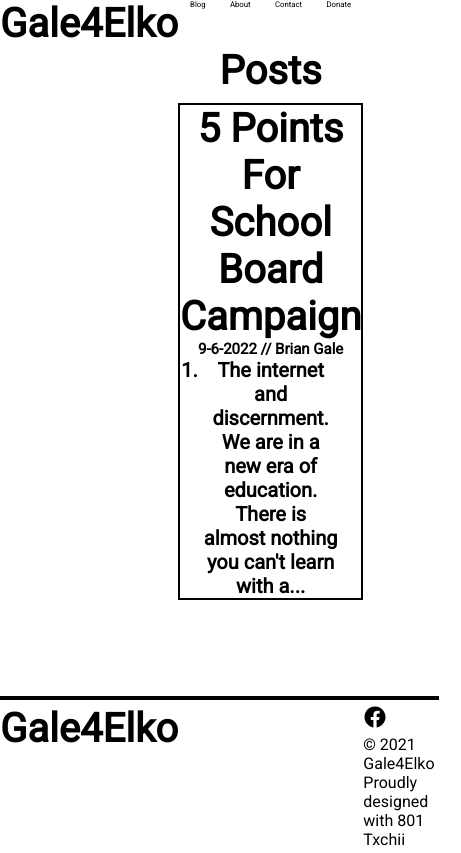
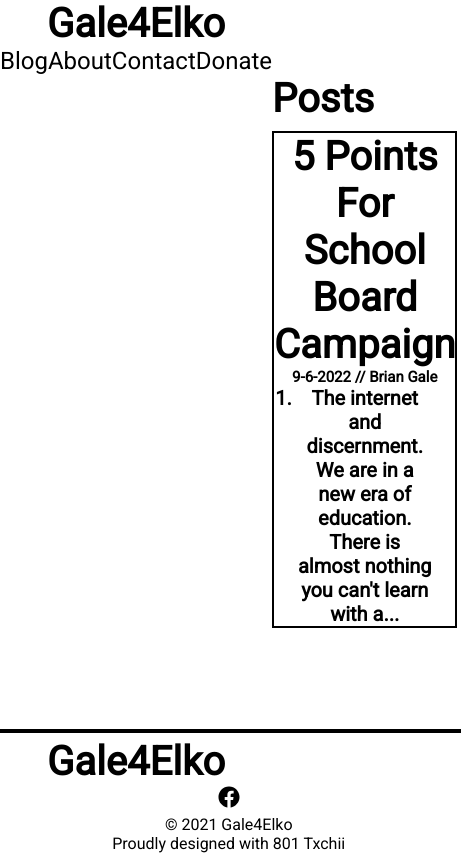
Before and after one commit to fiddyg/gale4elko, a plain HTML site: page blog/index.html in a window 390 px wide. Shown: the whole page, 461 px wide, since content can reach past the window. Drawn offline with nearby package versions, Linux system fonts and the light colour scheme.

Commit message:
change mobile

```diff
--- a/blog/blogposts/5-points-for-school-board-campaign/style.css
+++ b/blog/blogposts/5-points-for-school-board-campaign/style.css
@@ -118,3 +118,43 @@ hr {
 .social {
     margin-bottom: 5%;
 }
+
+@media screen and (max-width: 1000px) {
+    body {
+        grid-template-columns: 1fr;
+    }
+
+    .logo {
+        display: hidden;
+        text-align: center;
+    }
+
+    nav {
+        grid-column: 1 / 2;
+    }
+
+    nav a {
+        font-size: 1.5rem;
+    }
+
+    .blank {
+        display: hidden;
+    }
+
+    .blogpost {
+        grid-column: 1 / 4;
+        margin: 0 auto;
+        width: 80%;
+    }
+
+    .social {
+        grid-column: 1 / 4;
+        text-align: center;
+        margin: 0 auto;
+        width: 75%;
+    }
+
+    .social h2 {
+        grid-column: 1 / 2;
+    }
+}
--- a/blog/style.css
+++ b/blog/style.css
@@ -83,7 +83,7 @@ a:hover::before {
     grid-column: 2 / 3
 }
 
-.blog h1 {
+.blogpost h1 {
     text-align: center;
 }
 
@@ -117,3 +117,44 @@ hr {
 .social {
     margin-bottom: 5%;
 }
+
+@media screen and (max-width: 1000px) {
+    body {
+        grid-template-columns: 1fr;
+    }
+
+    .logo {
+        display: hidden;
+        text-align: center;
+    }
+
+    nav {
+        grid-column: 1 / 2;
+    }
+
+    nav a {
+        font-size: 1.5rem;
+    }
+
+    .blank {
+        display: hidden;
+    }
+
+    .blogpost {
+        width: 100%;
+        background-color: transparent;
+        min-height: 100px;
+    }
+
+
+    .social {
+        grid-column: 1 / 4;
+        text-align: center;
+        margin: 0 auto;
+        width: 75%;
+    }
+
+    .social h2 {
+        grid-column: 1 / 2;
+    }
+}
```
Also changed, not shown: 1 other file.
